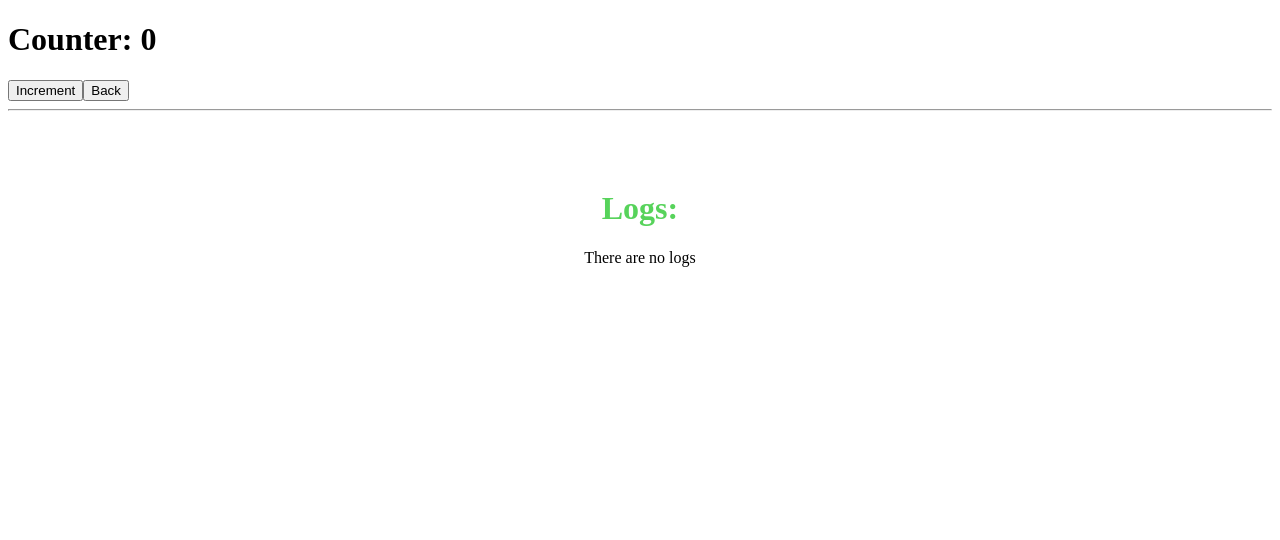
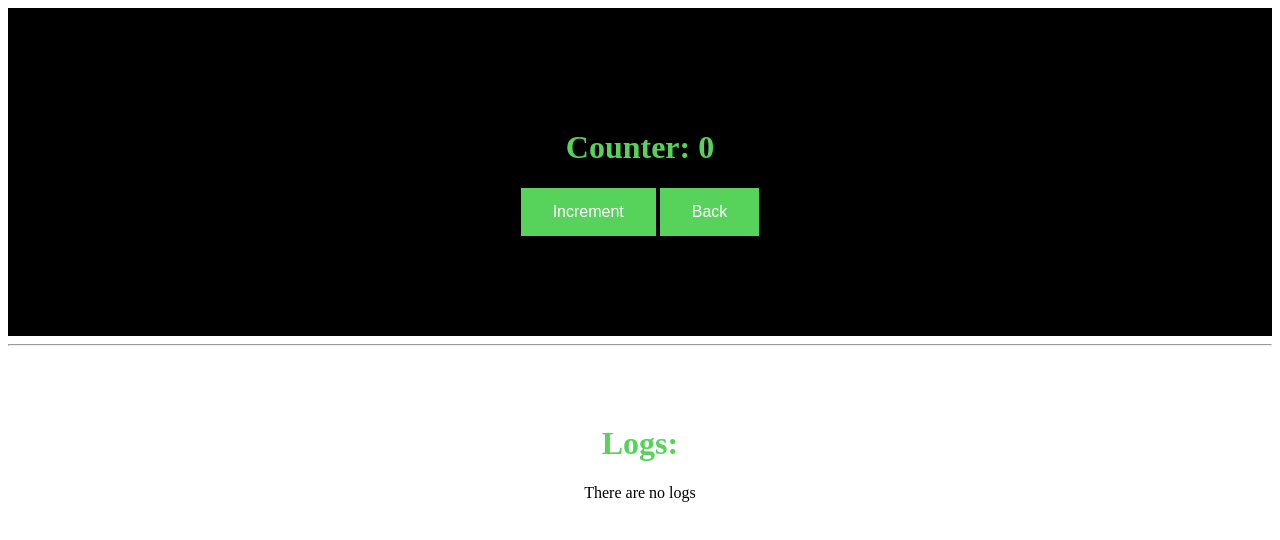
Before and after one commit to Imraan-Hendricks/react-use-effect-hook, a React (Create React App) app: page / in a window 1280 px wide. Both pictures are taken after a click on the button "Show counter". Shown: the top 540 px of the page. Built offline with nearby package versions, Linux system fonts and the light colour scheme.

Commit message:
added counter component styles

```diff
--- a/src/components/counter.jsx
+++ b/src/components/counter.jsx
@@ -1,4 +1,5 @@
 import React, { useState } from 'react';
+import cssModule from '../styles/counter.module.scss';
 
 const Counter = (props) => {
   const [counter, setCounter] = useState(0);
@@ -8,10 +9,16 @@ const Counter = (props) => {
   };
 
   return (
-    <div>
+    <div className={cssModule.root}>
       <h1>Counter: {counter}</h1>
-      <button onClick={increment}>Increment</button>
-      <button onClick={() => props.setState('landing')}>Back</button>
+      <button className={cssModule.button} onClick={increment}>
+        Increment
+      </button>
+      <button
+        className={cssModule.button}
+        onClick={() => props.setState('landing')}>
+        Back
+      </button>
     </div>
   );
 };
--- /dev/null
+++ b/src/styles/counter.module.scss
@@ -0,0 +1,18 @@
+@import 'common';
+
+.root {
+  width: 100%;
+  padding-left: auto;
+  padding-right: auto;
+  text-align: center;
+  padding-top: 100px;
+  padding-bottom: 100px;
+  background-color: #000;
+  color: #57d35b;
+}
+
+.button {
+  @include button();
+  margin-left: 2px;
+  margin-right: 2px;
+}
```
